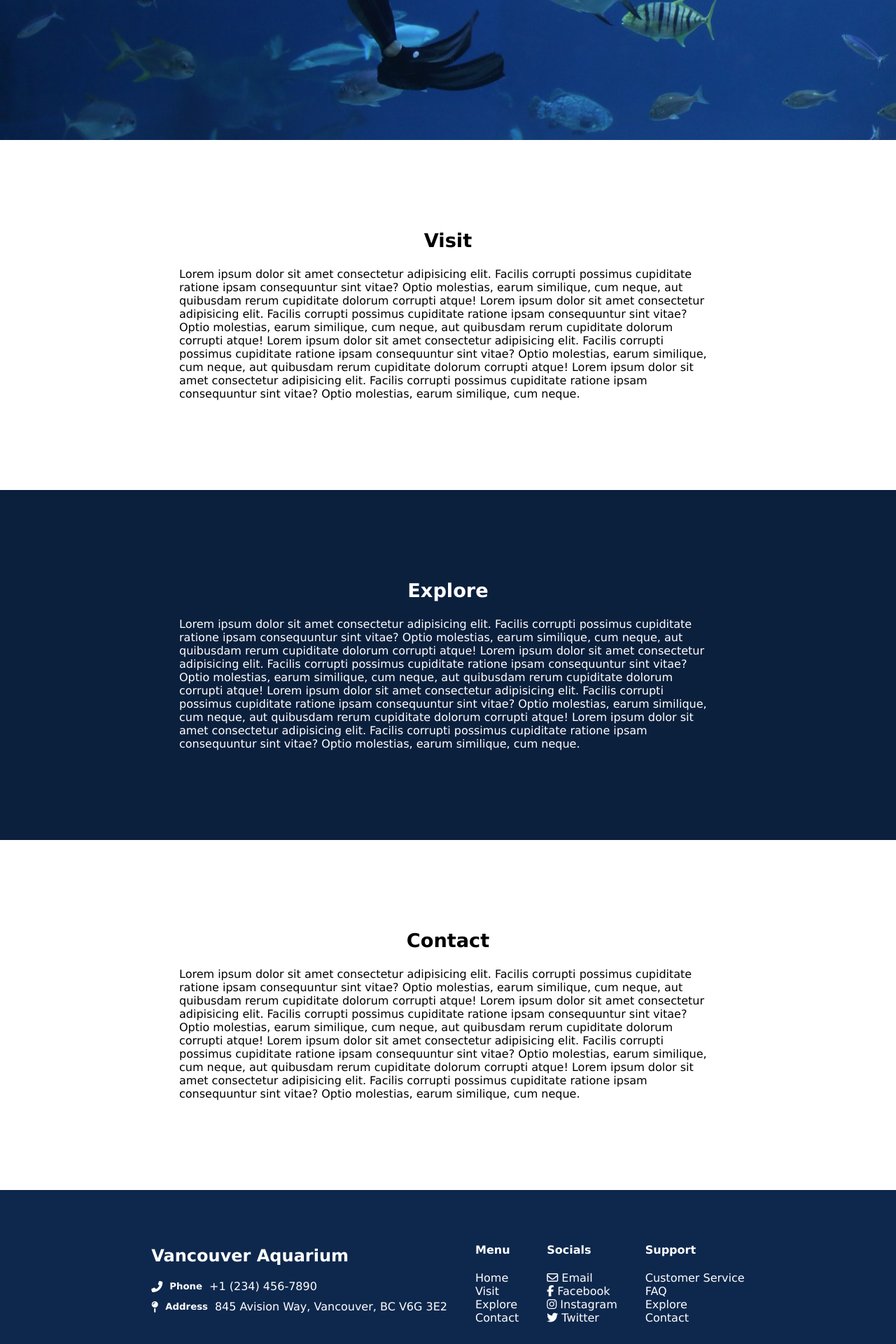
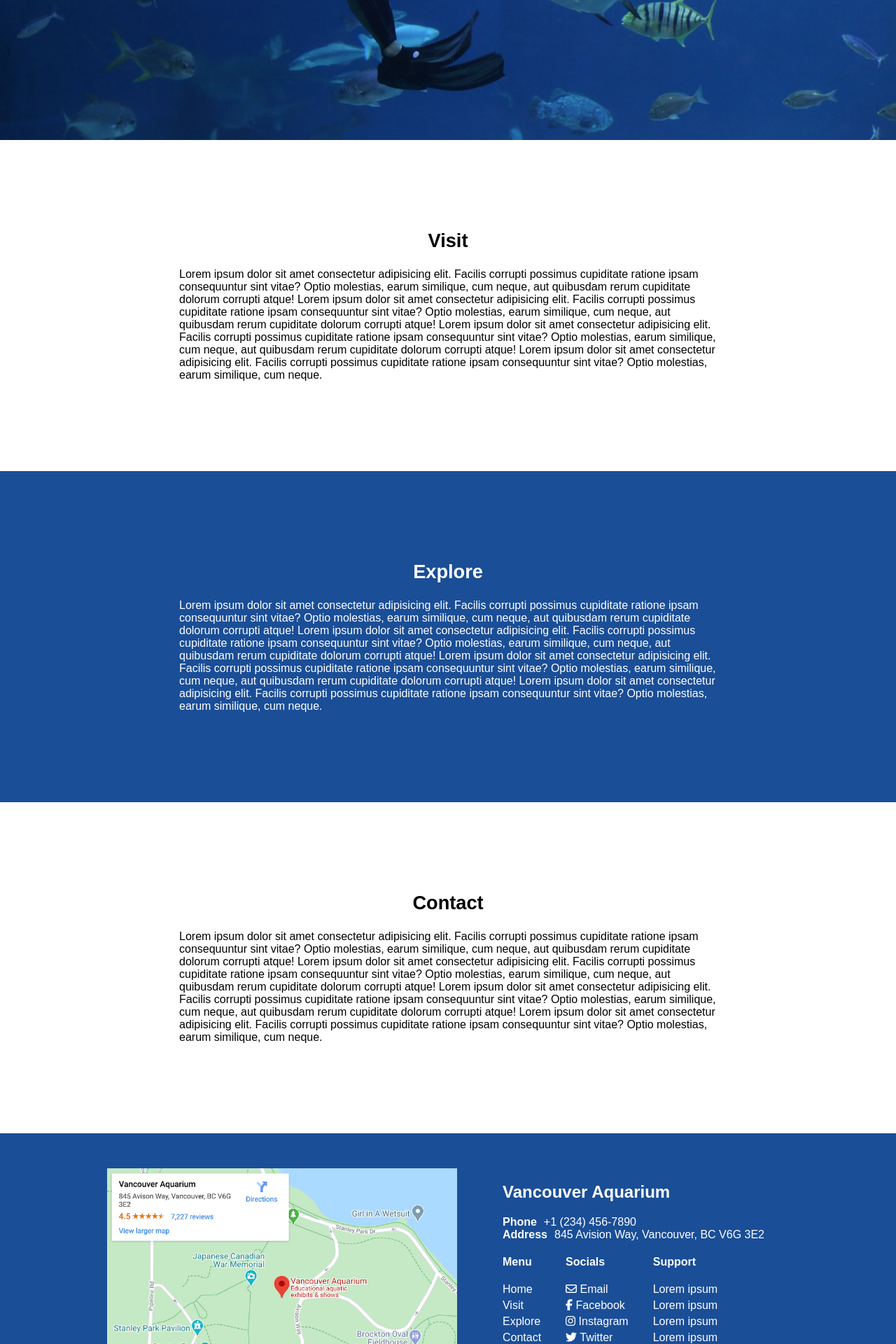
Before and after one commit to irnkwon/web-competition, a PHP site: page / in a window 1280 px wide. Shown: the part 600-2520 px from the top of the page at 70% size. Run offline with PHP 8.4, Linux system fonts and the light colour scheme; some libraries are stand-ins or nearby versions.

Commit message:
Completed footer for the desktop

```diff
--- a/index.html
+++ b/index.html
@@ -16,7 +16,7 @@
     <body>
         <!-- Navbar -->
         <nav id="navbar">
-            <ul>
+            <ul class="row">
                 <li><a href="#home">Home</a></li>
                 <li><a href="#visit">Visit</a></li>
                 <li><a href="#explore">Explore</a></li>
@@ -25,16 +25,18 @@
         </nav>
 
         <!-- Home -->
-        <section id="home">
+        <section id="home" class="column">
+            <!-- <img src="images/landing-1.jpg" alt="landing-image-1" /> -->
+
             <h1>Vancouver Aquarium</h1>
-            <p>earum similique, cum neque, aut quibusdam rerum cupiditate dolorum corrupti</p>
+            <p>Lorem ipsum dolor sit amet consectetur adipisicing elit</p>
             <i class="fas fa-chevron-left fa-2x"></i>
             <i class="fas fa-chevron-right fa-2x"></i>
             <div class="learn-more">Learn More</div>
         </section>
 
         <!-- Visit -->
-        <section id="visit">
+        <section id="visit" class="column">
             <div class="visit-heading">Visit</div>
             <div class="visit-desc">
                 Lorem ipsum dolor sit amet consectetur adipisicing elit.
@@ -53,7 +55,7 @@
         </section>
 
         <!-- Explore -->
-        <section id="explore">
+        <section id="explore" class="column">
             <div class="explore-heading">Explore</div>
             <div class="explore-desc">
                 Lorem ipsum dolor sit amet consectetur adipisicing elit.
@@ -72,7 +74,7 @@
         </section>
 
         <!-- Contact -->
-        <section id="contact">
+        <section id="contact" class="column">
             <div class="contact-heading">Contact</div>
             <div class="contact-desc">
                 Lorem ipsum dolor sit amet consectetur adipisicing elit.
@@ -91,45 +93,40 @@
         </section>
 
         <!-- Footer -->
-        <section id="footer">
-            <div class="info-wrapper">
+        <section id="footer" class="column">
+            <div class="row">
+                <div><img src="images/map.png" alt="map-image" class="map" /></div>
                 <div>
                     <h2>Vancouver Aquarium</h2>
-                    <div class="phone">
-                        <i class="fas fa-phone-alt"></i>
-                        <h5>Phone</h5> +1 (234) 456-7890
-                    </div>
-                    <div class="address">
-                        <i class="fas fa-map-pin"></i>
-                        <h5>Address</h5> 845 Avision Way, Vancouver, BC V6G 3E2
-                    </div>
-                    <!-- <img src="./images//map.png" alt="map-image" class="map" /> -->
-                </div>
-                <ul>
+                    <div><span class="strong">Phone</span>+1 (234) 456-7890</div>
+                    <div><span class="strong">Address</span>845 Avision Way, Vancouver, BC V6G 3E2</div>
+                    <div class="row">
+                        <div>
                             <h4>Menu</h4>
                             <li><a href="#home">Home</a></li>
                             <li><a href="#visit">Visit</a></li>
                             <li><a href="#explore">Explore</a></li>
                             <li><a href="#contact">Contact</a></li>
-                </ul>
-                <ul>
+                        </div>
+                        <div>
                             <h4>Socials</h4>
-                    <div class="social-icons">
-                        <div><i class="far fa-envelope fa-1x"></i> Email</div>
-                        <div><i class="fab fa-facebook-f fa-1x"></i> Facebook</div>
-                        <div><i class="fab fa-instagram fa-1x"></i> Instagram</div>
-                        <div><i class="fab fa-twitter fa-1x"></i> Twitter</div>
+                            <div class="social-icons column">
+                                <li><i class="far fa-envelope fa-1x"></i> Email</li>
+                                <li><i class="fab fa-facebook-f fa-1x"></i> Facebook</li>
+                                <li><i class="fab fa-instagram fa-1x"></i> Instagram</li>
+                                <li><i class="fab fa-twitter fa-1x"></i> Twitter</li>
                             </div>
-                </ul>
-                <ul>
+                        </div>
+                        <div>
                             <h4>Support</h4>
-                    <li><a>Customer Service</a></li>
-                    <li><a>FAQ</a></li>
-                    <li><a>Explore</a></li>
-                    <li><a>Contact</a></li>
-                </ul>
+                            <li><a>Lorem ipsum</a></li>
+                            <li><a>Lorem ipsum</a></li>
+                            <li><a>Lorem ipsum</a></li>
+                            <li><a>Lorem ipsum</a></li>
                         </div>
-            <!-- <hr class="line" /> -->
+                    </div>
+                </div>
+            </div>
             <div class="copyright">2020 © designed and developed by Irene Kwon</div>
         </section>
     </body>
--- a/styles/main.css
+++ b/styles/main.css
@@ -9,12 +9,31 @@ html {
 body {
     margin: 0;
     padding: 0;
-    font-family: Verdana, Geneva, Tahoma, sans-serif;
+    font-family: 'Poppins', sans-serif;
 }
 
 li {
     list-style: none;
     cursor: pointer;
+}
+
+h1 {
+    font-size: 50px;
+}
+
+.row {
+    display: flex;
+    flex-direction: row;
+}
+
+.column {
+    display: flex;
+    flex-direction: column;
+}
+
+.strong {
+    font-weight: 600;
+    margin-right: 10px;
 }
 
 
@@ -32,8 +51,6 @@ li {
 }
 
 #navbar ul {
-    display: flex;
-    flex-direction: row;
     justify-content: space-between;
     align-self: center;
     width: 400px;
@@ -54,10 +71,8 @@ a {
     background-size: cover;
     height: 100vh;
     color: #FFFFFF;
-    display: flex;
     justify-content: center;
     align-items: center;
-    flex-direction: column;
     text-align: center;
 }
 
@@ -91,8 +106,6 @@ a {
     Pages
 */
 #visit, #explore, #contact {
-    display: flex;
-    flex-direction: column;
     align-items: center;
     padding: 10% 20%;
     height: 100%;
@@ -109,7 +122,7 @@ a {
     Explore
 */
 #explore {
-    background-color: rgb(11, 32, 61);
+    background-color: #1A4E97;
     color: #FFFFFF;
 }
 
@@ -118,42 +131,27 @@ a {
     Footer
 */
 #footer {
-    display: flex;
+    justify-content: center;
     align-items: center;
-    flex-direction: column;
     color: #FFFFFF;
-    background-color: rgb(14, 40, 77);
-    padding: 3% 5%;
+    background-color: #1A4E97;
+    padding: 50px 20px;
 }
 
-.social-icons {
-    display: flex;
-    flex-direction: column;
-    justify-content: space-around;
+.map {
+    width: 500px;
+    margin-right: 30px;
 }
 
-.line {
-    width: 100%;
-    border-color: #F9F9F9;
+#footer .row > div {
+    margin-right: 35px
 }
 
-.info-wrapper {
-    display: flex;
-    align-items: center;
-    margin-bottom: 3%;
+#footer .row div > li {
+    margin-bottom: 5px;
 }
 
 .copyright {
-    margin-top: 15px;
+    margin-top: 60px;
+    font-size: 12px;
 }
-
-.phone, .address {
-    display: flex;
-    flex-direction: row;
-    align-items: center;
-    margin-bottom: 10px;
-}
-
-.phone > h5, .address > h5 {
-    margin: 0 10px;
-}
```
Lines whose indentation alone changed are shown as unchanged.
